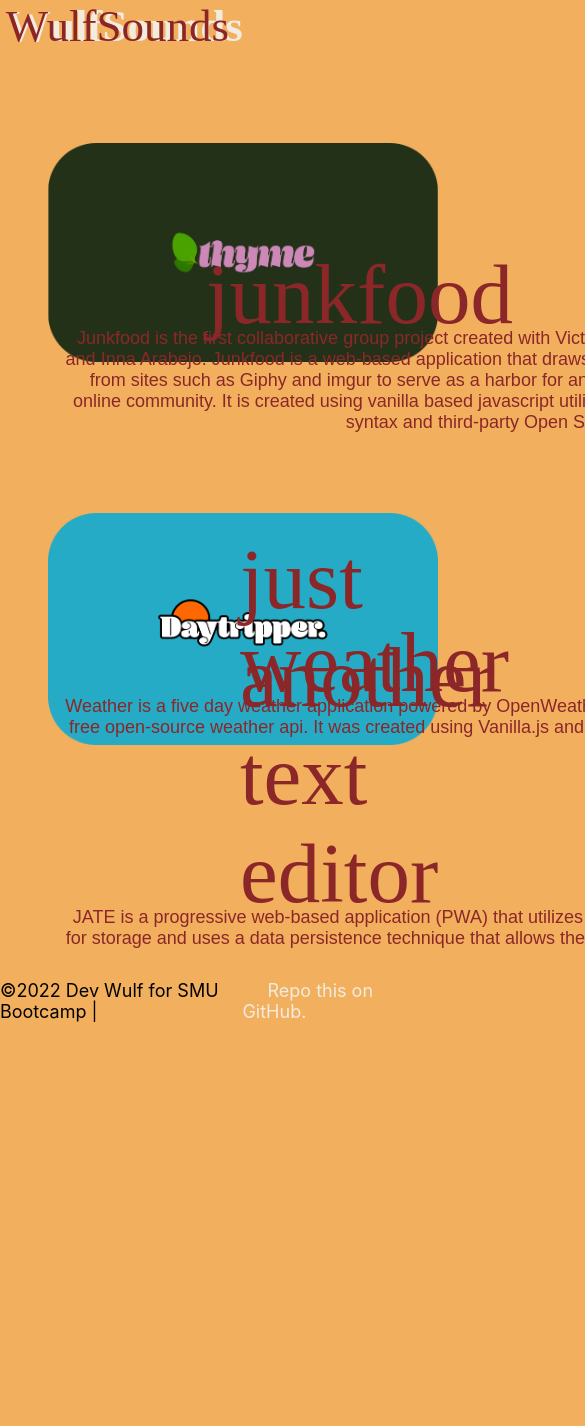
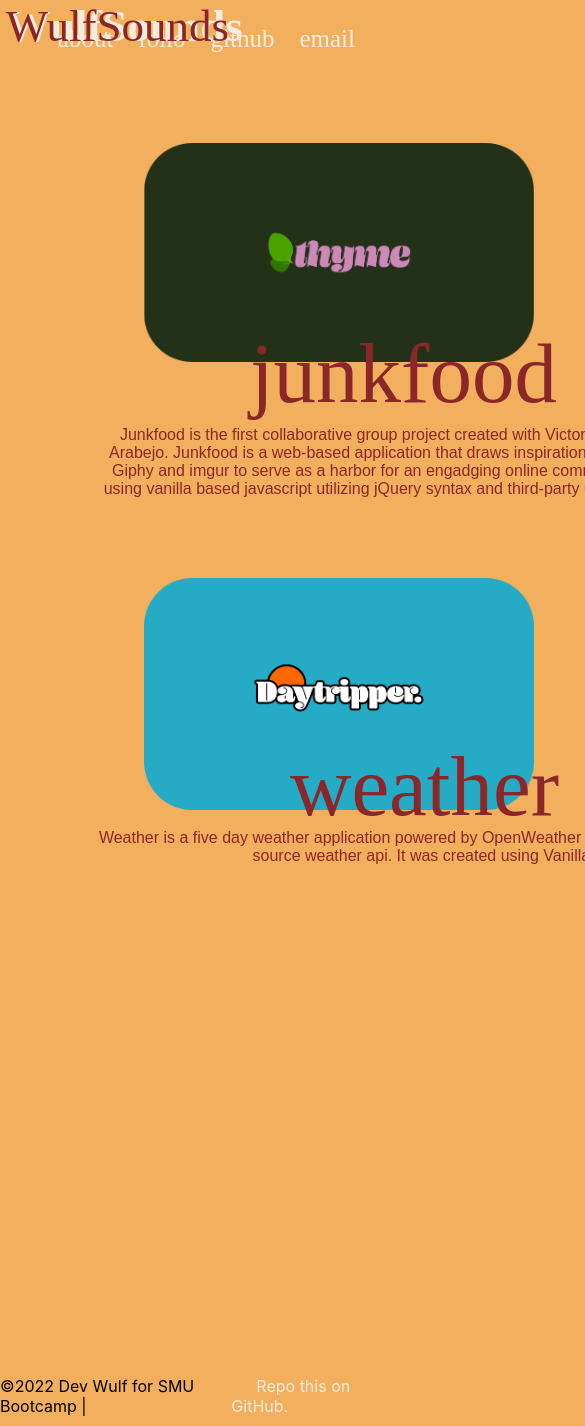
Before and after one commit to wulfsounds/folio-v3, a React (Create React App) app: page /folio in a window 390 px wide. Shown: the top 1426 px of the page, 585 px wide, since content can reach past the window. Before the commit the page ends 1047 px from the top, so only its background shows below. Built offline with nearby package versions, Linux system fonts and the light colour scheme; a web font is replaced by a local one.

Commit message:
update footer, folio

```diff
--- a/src/components/Project.js
+++ b/src/components/Project.js
@@ -3,18 +3,27 @@ import thyme from '../images/Mask_Group_1.png'
 import junkfood from '../images/junkfood-promo@2x.png'
 import daytripper from '../images/daytripper-logo@2x.png'
 import weather from '../images/weather-logo@2x.png'
+import bootstrap from "bootstrap";
 
 function Project() {
 	return (
 		<>
 			<section id="folio">
+			<div className="view overlay">
 				<img
 					id="thumbnail-1"
+					className="img-fluid"
 					src={thyme}
 					alt="thyme"
 				/>
+				<div className="mask rgba-red-strong">
+					<p className="hover-item">
+						Test.
+					</p>
+				</div>
+				</div>
 				<div className="detail col-12">
-					<h3 className="d-title">thyme</h3>
+					<h3 className="d-title thyme-header">thyme</h3>
 					<p>
 						Thyme is a conceptual application designed with Bootcamp
 						mates, Caitlin Stevenson, Neema Velasco, and Emily
@@ -84,8 +93,8 @@ function Project() {
 					alt=""
 				/>
 				<div className="detail col-12">
-					<h3 className="d-title4">just another text editor</h3>
-					<p className="para4">
+					<h3 className="d-title5 jate-header">just another text editor</h3>
+					<p className="para5">
 					JATE is a progressive web-based application (PWA) that utilizes IndexedDB for storage and uses a data persistence technique that allows the program to run offline.
 					</p>
 				</div>
--- a/src/css/about.css
+++ b/src/css/about.css
@@ -18,13 +18,18 @@ h3 {
     color: #FFF;
     margin-top: -0.75em;
     margin-left: 1.02em;
-    width: 300px;
+    width: 630px;
+    line-height: 75px;
+}
+
+.jate-header{
+    margin-top: 150px;
 }
 
 .about-me {
     font-size: 22px;
     width: 600px;
-    margin-top: -28.5em;
+    margin-top: -22.5em;
     margin-left: 29em;
 }
 
@@ -36,3 +41,12 @@ h3 {
 img {
     max-width: 100%;
 }
+
+.about-box {
+    margin-top: 130px;
+    margin-bottom: 230px;
+}
+
+.about-foot {
+    margin-top: 30px;
+}
--- a/src/main2.css
+++ b/src/main2.css
@@ -30,12 +30,13 @@ li {
     flex-direction: row;
     /* justify-content: space-between; */
     padding: 10px;
+    padding-right: 10px
 }
 
 #contact {
     z-index: -1;
     width: 880px;
-    margin: -285px 0 0 521px;
+    margin: -400px 0 0 521px;
 }
 
 #title-main,
@@ -139,17 +140,18 @@ a:hover {
     font-weight: 400;
     font-style: normal;
     color: #8B2729;
-    margin-top: -185px;
+    margin-top: -190px;
     margin-left: 680px;
 }
 
-.d-title3 {
+.d-title3,
+.d-title5 {
     font-family: mighty-slab, serif;
     font-size: 85px;
     font-weight: 400;
     font-style: normal;
     color: #8B2729;
-    margin-top: -185px;
+    margin-top: -190px;
     margin-left: 680px;
 }
 
@@ -159,7 +161,7 @@ a:hover {
     font-weight: 400;
     font-style: normal;
     color: #8B2729;
-    margin-top: -180px;
+    margin-top: -190px;
     margin-left: 250px;
 }
 
@@ -178,7 +180,7 @@ p {
     font-weight: 400;
     font-style: normal;
     color: #8B2729;
-    margin-top: -15px;
+    margin-top: 15px;
     margin-left: 680px;
     width: 600px;
 }
@@ -188,7 +190,7 @@ p {
     font-weight: 400;
     font-style: normal;
     color: #8B2729;
-    margin-top: -10px;
+    margin-top: 15px;
     margin-left: 680px;
 }
 
@@ -197,7 +199,7 @@ p {
     font-weight: 400;
     font-style: normal;
     color: #8B2729;
-    margin-top: -15px;
+    margin-top: 15px;
     margin-left: 80px;
     text-align: right;
     width: 640px;
@@ -208,10 +210,19 @@ p {
     font-weight: 400;
     font-style: normal;
     color: #8B2729;
-    margin-top: -15px;
+    margin-top: 5px;
     margin-left: 80px;
     text-align: right;
     width: 640px;
+}
+
+.para {
+    font-family: aktiv-grotesk-extended, sans-serif;
+    font-weight: 400;
+    font-style: normal;
+    color: #8B2729;
+    margin-top: 15px;
+    margin-left: 680px;
 }
 
 main {
@@ -239,9 +250,17 @@ main {
     font-family: aktiv-grotesk-extended, sans-serif;
     font-weight: 400;
     font-style: normal;
-    margin-left: 10px;
-    color: #8B2729
+    margin-left: 15px;
+    color: #8B2729;
+    line-height: 20px;
+    font-size: 18px;
 }
+
+.say-it {
+    margin-top: 5px;
+    margin-bottom: 10px;
+}
+
 
 .say-it {
     margin-top: -25px;
@@ -263,336 +282,12 @@ img {
 
 footer {
     display: flex;
-    margin: 127px 0 10px 0;
+    margin: 140px 0 10px 0;
     justify-content: center;
     align-items: center;
     color: #000
 }
 
 span {
-    margin-left: 5px;
+    margin-left: -20px;
 }
-
-/* Media Queries */
-
-/* Large Display */
-@media screen and (max-width: 1800px) {
-    #contact {
-        max-width: 1100px;
-        margin: -319px 0 0 600px;
-    }
-
-    ul {
-        margin-right: 0px;
-    }
-
-    #splash-text {
-        font-size: 130px;
-        margin: 0 0 0 30px;
-    }
-
-    .definition,
-    .say-it {
-        margin-left: 30px;
-    }
-
-    #thumbnail-1,
-    #thumbnail-2,
-    #thumbnail-3,
-    #thumbnail-4 {
-        width: 775px;
-    }
-
-    #thumbnail-1,
-    #thumbnail-3 {
-        left: 2em;
-    }
-
-    #thumbnail-2,
-    #thumbnail-4 {
-        left: 60em;
-    }
-
-    .d-title,
-    .d-title3 {
-        font-size: 120px;
-        margin-top: -320px;
-        margin-left: 860px;
-    }
-
-
-    .d-title2,
-    .d-title4 {
-        font-size: 120px;
-        margin-left: 215px;
-        margin-top: -325px;
-    }
-
-    .d-title4 {
-        margin-left: 270px;
-    }
-
-    p,
-    .para3 {
-        font-size: 25px;
-        margin-left: 860px;
-        width: 840px;
-    }
-
-    .para2,
-    .para4 {
-        font-size: 25px;
-        margin-left: 40px;
-        width: 840px;
-    }
-
-    footer {
-        font-size: 25px;
-        margin: 185px 0 10px 0;
-    }
-}
-
-/* Standard Laptop */
-@media screen and (max-width: 1440px) {
-    #contact {
-        max-width: 865px;
-        margin: -259px 0 0 528px;
-    }
-
-    ul {
-        margin-right: 0px;
-    }
-
-    #splash-text {
-        font-size: 100px;
-        margin: 0 0 0 30px;
-    }
-
-    .definition,
-    .say-it {
-        margin-left: 30px;
-        font-size: 25px;
-    }
-
-    #thumbnail-1,
-    #thumbnail-2,
-    #thumbnail-3,
-    #thumbnail-4 {
-        width: 600px;
-    }
-
-    #thumbnail-1,
-    #thumbnail-3 {
-        left: 3em;
-    }
-
-    #thumbnail-2,
-    #thumbnail-4 {
-        left: 48em;
-    }
-
-    .d-title,
-    .d-title3 {
-        font-size: 85px;
-        margin-top: -215px;
-        margin-left: 680px;
-    }
-
-
-    .d-title2,
-    .d-title4 {
-        font-size: 85px;
-        margin-left: 206px;
-        margin-top: -228px;
-    }
-
-    .d-title4 {
-        margin-left: 240px;
-    }
-
-    p,
-    .para3 {
-        font-size: 18px;
-        margin-left: 680px;
-        width: 700px;
-    }
-
-    .para2,
-    .para4 {
-        font-size: 18px;
-        margin-left: 59px;
-        width: 618px;
-    }
-
-    footer {
-        font-size: 18px;
-        margin: 172px 0px 10px 0;
-    }
-}
-
-/* Small smartphones - image placeholders change color */
-@media screen and (max-width: 1024px) {
-    #contact {
-        max-width: 727px;
-        margin: -205px 0 0 435px;
-    }
-
-    ul {
-        margin-right: -165px;
-    }
-
-    #splash-text {
-        font-size: 100px;
-        margin: 0 0 0 30px;
-    }
-
-    .definition,
-    .say-it {
-        margin-left: 30px;
-        font-size: 18px;
-    }
-
-    #thumbnail-1,
-    #thumbnail-2,
-    #thumbnail-3,
-    #thumbnail-4 {
-        width: 500px;
-    }
-
-    #thumbnail-1,
-    #thumbnail-3 {
-        left: 3em;
-    }
-
-    #thumbnail-2,
-    #thumbnail-4 {
-        left: 37em;
-    }
-
-    .d-title,
-    .d-title3 {
-        font-size: 55px;
-        margin-top: -160px;
-        margin-left: 580px;
-    }
-
-
-    .d-title2,
-    .d-title4 {
-        font-size: 55px;
-        margin-left: 225px;
-        margin-top: -175px;
-    }
-
-    .d-title4 {
-        margin-left: 250px;
-    }
-
-    p,
-    .para3 {
-        font-size: 15px;
-        margin-left: 580px;
-        width: 525px;
-    }
-
-    .para2,
-    .para4 {
-        font-size: 15px;
-        margin-left: 35px;
-        width: 495px;
-    }
-
-    footer {
-        font-size: 18px;
-        margin: 185px -180px 10px 0;
-    }
-}
-
-@media screen and (max-width: 768px) {
-    ul {
-        margin-right: -390px;
-    }
-
-    footer {
-        font-size: 18px;
-        margin: 123px -380px 15px 10px;
-        align-items: center;
-    }
-}
-
-@media screen and (max-width: 576px) {
-    #contact {
-        max-width: 727px;
-        margin: -250px 0 0 625px;
-    }
-
-    ul {
-        margin-right: -585px;
-    }
-
-    #splash-text {
-        font-size: 100px;
-        margin: 0 0 0 30px;
-    }
-
-    .definition,
-    .say-it {
-        margin-left: 30px;
-        font-size: 25px;
-    }
-
-    #thumbnail-1,
-    #thumbnail-2,
-    #thumbnail-3,
-    #thumbnail-4 {
-        width: 600px;
-    }
-
-    #thumbnail-1,
-    #thumbnail-3 {
-        left: 3em;
-    }
-
-    #thumbnail-2,
-    #thumbnail-4 {
-        left: 48em;
-    }
-
-    .d-title,
-    .d-title3 {
-        font-size: 85px;
-        margin-top: -215px;
-        margin-left: 680px;
-    }
-
-
-    .d-title2,
-    .d-title4 {
-        font-size: 85px;
-        margin-left: 206px;
-        margin-top: -228px;
-    }
-
-    .d-title4 {
-        margin-left: 240px;
-    }
-
-    p,
-    .para3 {
-        font-size: 18px;
-        margin-left: 680px;
-        width: 700px;
-    }
-
-    .para2,
-    .para4 {
-        font-size: 18px;
-        margin-left: 59px;
-        width: 618px;
-    }
-
-    footer {
-        font-size: 18px;
-        margin: 10px 0 25px 0;
-    }
-}
--- a/src/pages/About.js
+++ b/src/pages/About.js
@@ -12,7 +12,7 @@ const AboutPage = (props) => {
 				<Header />
 				<Nav />
 				<main>
-					<div className="container">
+					<div className="container about-box">
 						<img
 							className="profile-pic"
 							src={profile}
@@ -41,7 +41,9 @@ const AboutPage = (props) => {
 						</div>
 					</div>
 				</main>
-				<Footer />
+				<footer className="about-foot home-footer">
+        ©2022 Dev Wulf for SMU Bootcamp | <span><a href="https://github.com/wulfsounds/portfolio">Repo this on GitHub.</a></span>
+      </footer>
 		</>
 	);
 };
```
